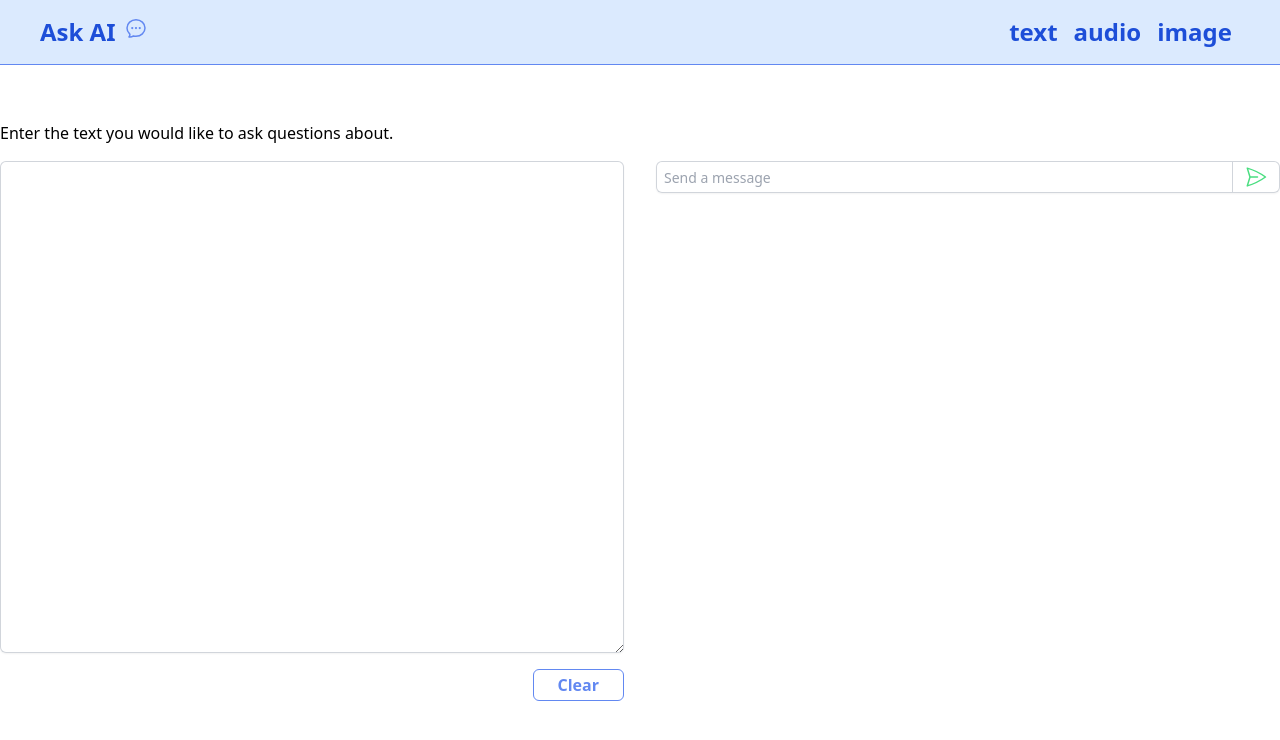
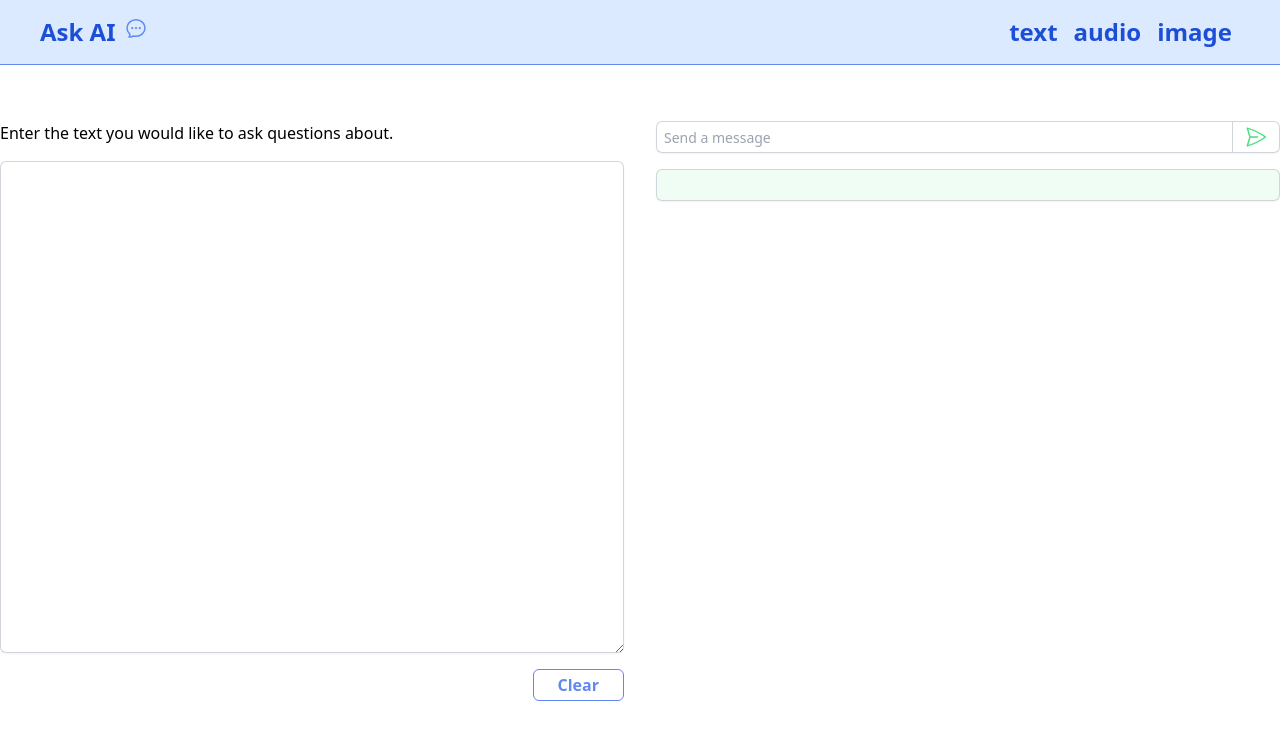
Before and after one commit to SandraRodgers/Ask-AI, a Vue app: page /text in a window 1280 px wide. Shown: the top 740 px of the page. Built offline with nearby package versions, Linux system fonts and the light colour scheme.

Commit message:
text AI working

```diff
--- a/src/components/ChatWindow.vue
+++ b/src/components/ChatWindow.vue
@@ -1,23 +1,54 @@
 <script setup>
-import { useChatStore } from '../stores/chat'
+import { useTextChatStore } from '../stores/textChat'
+import { useAudioChatStore } from '../stores/audioChat'
+import { useImageChatStore } from '../stores/imageChat'
+const props = defineProps(['page'])
+console.log(props)
 
-const chatStore = useChatStore()
+const textChatStore = useTextChatStore()
+const audioChatStore = useAudioChatStore()
+const imageChatStore = useImageChatStore()
+
+function sendQuestion() {
+  if (props.page === 'text') {
+    textChatStore.createPrompt()
+    textChatStore.sendPrompt()
+  } else if (props.page === 'audio') {
+    audioChatStore.createPrompt()
+    audioChatStore.sendPrompt()
+  } else if (props.page === 'image') {
+    imageChatStore.createPrompt()
+    imageChatStore.sendPrompt()
+  }
+}
 </script>
 
 <template>
   <div>
     <div class="flex rounded-md shadow-sm mt-4">
       <div class="relative flex flex-grow items-stretch focus-within:z-10">
+        <!-- Condition inputs based on page prop -->
         <input
-          v-model="chatStore.question"
-          type="text"
-          name="question"
-          id="question"
-          class="block w-full rounded-none rounded-l-md border-0 py-1.5 text-gray-900 ring-1 ring-inset ring-gray-300 placeholder:text-gray-400 focus:ring-2 focus:ring-inset focus:ring-indigo-600 sm:text-sm sm:leading-6"
+          v-if="props.page === 'text'"
+          v-model="textChatStore.question"
+          class="input-button"
+          placeholder="Send a message"
+        />
+        <input
+          v-if="props.page === 'audio'"
+          v-model="audioChatStore.question"
+          class="input-button"
+          placeholder="Send a message"
+        />
+        <input
+          v-if="props.page === 'image'"
+          v-model="imageChatStore.question"
+          class="input-button"
           placeholder="Send a message"
         />
       </div>
       <button
+        @click="sendQuestion()"
         type="button"
         class="relative -ml-px inline-flex items-center gap-x-1.5 rounded-r-md px-3 text-sm font-semibold text-gray-900 ring-1 ring-inset ring-gray-300 hover:bg-gray-200"
       >
@@ -39,3 +70,9 @@ const chatStore = useChatStore()
     </div>
   </div>
 </template>
+
+<style scoped>
+.input-button {
+  @apply block w-full rounded-none rounded-l-md border-0 py-1.5 text-gray-900 ring-1 ring-inset ring-gray-300 placeholder:text-gray-400 sm:text-sm sm:leading-6;
+}
+</style>
--- a/src/components/TextBox.vue
+++ b/src/components/TextBox.vue
@@ -1,16 +1,14 @@
 <script setup>
 import { ref } from 'vue'
-import Tokenizer from './Tokenizer.vue'
-import { useChatStore } from '../stores/chat'
+import { useTextChatStore } from '../stores/textChat'
 
-const chatStore = useChatStore()
-const text = ref('')
+const textChatStore = useTextChatStore()
 </script>
 
 <template>
   <textarea
     rows="20"
-    v-model="chatStore.text"
+    v-model="textChatStore.text"
     class="block w-full rounded-md border-0 text-gray-900 shadow-sm ring-1 ring-inset ring-gray-300 placeholder:text-gray-400 sm:p-1.5 sm:text-sm sm:leading-6 text-sm my-4"
   />
   <div class="flex justify-end">
--- /dev/null
+++ b/src/stores/audioChat.js
@@ -0,0 +1,15 @@
+import { ref } from 'vue'
+import { defineStore } from 'pinia'
+
+export const useAudioChatStore = defineStore('audioChat', () => {
+  const text = ref('')
+  const question = ref('')
+  const prompt = ref([])
+  const gptResponse = ref('')
+
+  function createPrompt() {}
+
+  function sendPrompt() {}
+
+  return { text, question, prompt, createPrompt, sendPrompt, gptResponse }
+})
--- a/src/stores/chat.js
+++ /dev/null
@@ -1,9 +0,0 @@
-import { ref } from 'vue'
-import { defineStore } from 'pinia'
-
-export const useChatStore = defineStore('chat', () => {
-  const text = ref('')
-  const question = ref('')
-
-  return { text, question }
-})
--- /dev/null
+++ b/src/stores/imageChat.js
@@ -0,0 +1,15 @@
+import { ref } from 'vue'
+import { defineStore } from 'pinia'
+
+export const useImageChatStore = defineStore('imageChat', () => {
+  const text = ref('')
+  const question = ref('')
+  const prompt = ref([])
+  const gptResponse = ref('')
+
+  function createPrompt() {}
+
+  function sendPrompt() {}
+
+  return { text, question, prompt, createPrompt, sendPrompt, gptResponse }
+})
--- /dev/null
+++ b/src/stores/textChat.js
@@ -0,0 +1,49 @@
+import { ref } from 'vue'
+import { defineStore } from 'pinia'
+
+export const useTextChatStore = defineStore('textChat', () => {
+  const text = ref('')
+  const question = ref('')
+  const prompt = ref([])
+  const gptResponse = ref('')
+
+  function createPrompt() {
+    // prompt items
+    const instructions = {
+      role: 'system',
+      content: 'You will answer a question about the following text.'
+    }
+    const textToAnalyze = { role: 'user', content: text.value }
+    const chatQuestion = { role: 'user', content: question.value }
+
+    // create prompt array
+    prompt.value.push(instructions)
+    prompt.value.push(textToAnalyze)
+    prompt.value.push(chatQuestion)
+  }
+
+  function sendPrompt() {
+    if (text.value.length === 0) {
+      alert('You have not added any text to analyze.')
+    } else {
+      // loadingGPT.value = true
+
+      fetch('https://OpenAI-Deepgram-Server.sandrar.repl.co/chat', {
+        method: 'POST',
+        body: JSON.stringify({
+          messages: prompt.value
+        }),
+        headers: {
+          'Content-Type': 'application/json'
+        }
+      })
+        .then((response) => response.json())
+        .then((data) => {
+          // loadingGPT.value = false
+          gptResponse.value = data.message.content
+        })
+    }
+  }
+
+  return { text, question, prompt, createPrompt, sendPrompt, gptResponse }
+})
--- a/src/views/AudioView.vue
+++ b/src/views/AudioView.vue
@@ -5,13 +5,13 @@ import ChatWindow from '../components/ChatWindow.vue'
 </script>
 
 <template>
-  <article class="grid grid-cols-2">
+  <article class="grid grid-cols-2 gap-x-8">
     <div class="mt-4">
       <h3>Choose an audio file that contains human speech</h3>
       <section class="my-4"><uploader fileType="audio/*" /></section>
 
       <transcriber />
     </div>
-    <div><chat-window /></div>
+    <div><chat-window page="audio" /></div>
   </article>
 </template>
--- a/src/views/ImageView.vue
+++ b/src/views/ImageView.vue
@@ -4,13 +4,13 @@ import ChatWindow from '../components/ChatWindow.vue'
 </script>
 
 <template>
-  <article class="grid grid-cols-2">
+  <article class="grid grid-cols-2 gap-x-8">
     <div class="mt-4">
       <h3>Choose an image file</h3>
       <section class="my-4"><uploader fileType="image/*" /></section>
 
       <transcriber />
     </div>
-    <div><chat-window /></div>
+    <div><chat-window page="image" /></div>
   </article>
 </template>
--- a/src/views/TextView.vue
+++ b/src/views/TextView.vue
@@ -1,14 +1,25 @@
 <script setup>
 import ChatWindow from '../components/ChatWindow.vue'
 import TextBox from '../components/TextBox.vue'
+import { useTextChatStore } from '../stores/textChat'
+const textChatStore = useTextChatStore()
 </script>
 
 <template>
-  <h3 class="mt-4">Enter the text you would like to ask questions about.</h3>
-  <div class="grid grid-cols-2 gap-x-8">
+  <article class="grid grid-cols-2 gap-x-8">
+    <div class="mt-4">
+      <h3>Enter the text you would like to ask questions about.</h3>
+      <section>
+        <text-box />
+      </section>
+    </div>
     <div>
-      <text-box />
+      <chat-window page="text" />
+      <div
+        class="block w-full rounded-md border-0 bg-green-50 text-gray-900 shadow-sm ring-1 ring-inset ring-gray-300 placeholder:text-gray-400 sm:p-4 sm:text-sm sm:leading-6 text-sm my-4"
+      >
+        {{ textChatStore.gptResponse }}
+      </div>
     </div>
-    <div><chat-window /></div>
-  </div>
+  </article>
 </template>
```
